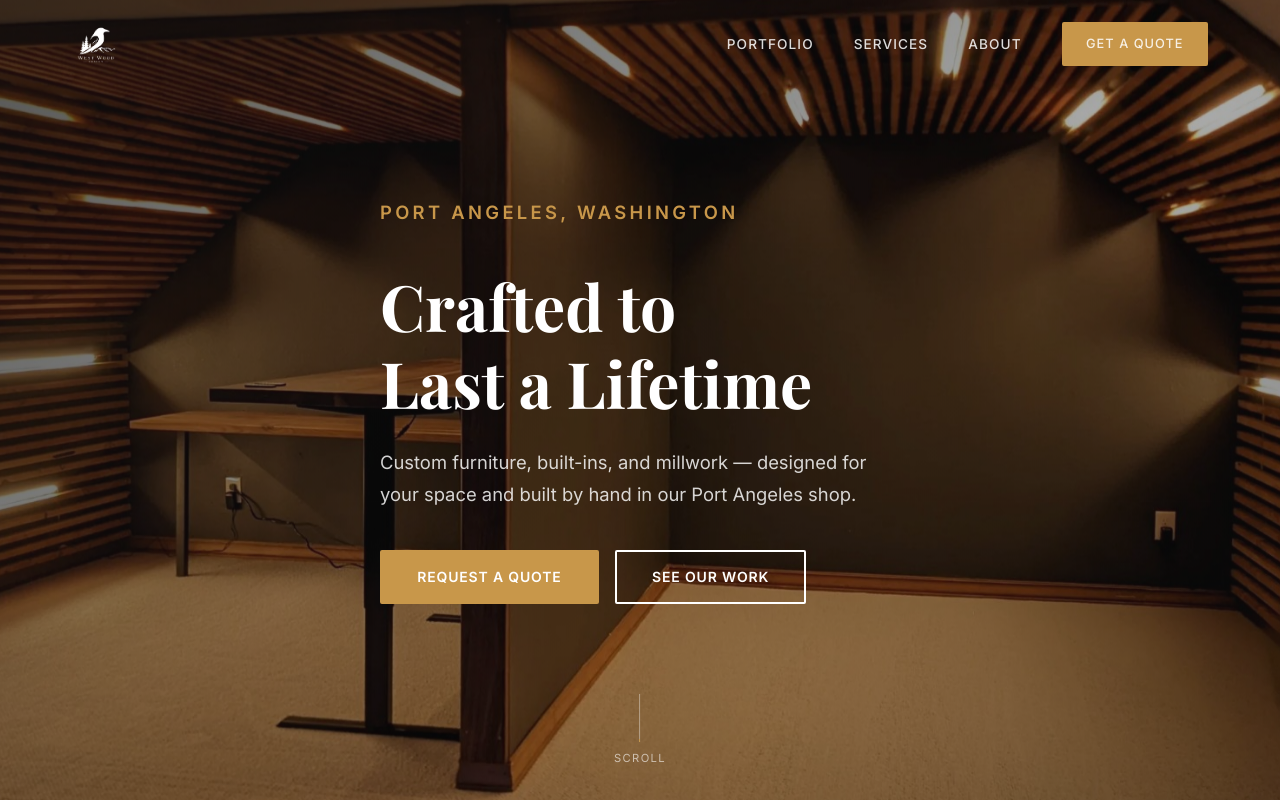
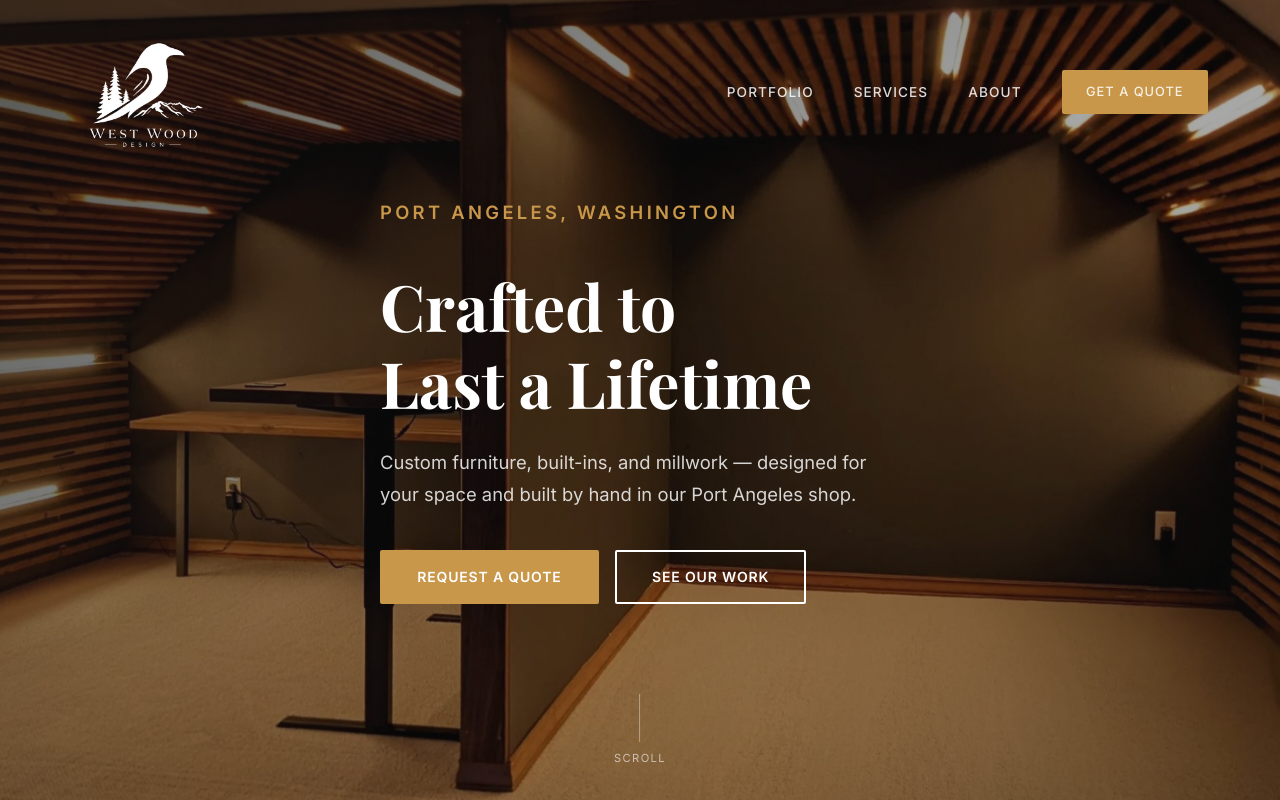
Before and after one commit to semigh/westwooddsgn-web, a plain HTML site: page index.html in a window 1280 px wide. Shown: the top 800 px of the page. Drawn offline with nearby package versions, Linux system fonts and the light colour scheme; files whose address does not match are found by name; a web font is replaced by a local one.

Commit message:
Scale nav logo 48px → 144px (3×)

```diff
--- a/css/style.css
+++ b/css/style.css
@@ -138,7 +138,7 @@ section { padding: 6rem 0; }
   padding: 0 2rem;
 }
 .nav-logo img {
-  height: 48px;
+  height: 144px;
   width: auto;
   filter: brightness(0) invert(1); /* white logo on dark bg */
 }
```
